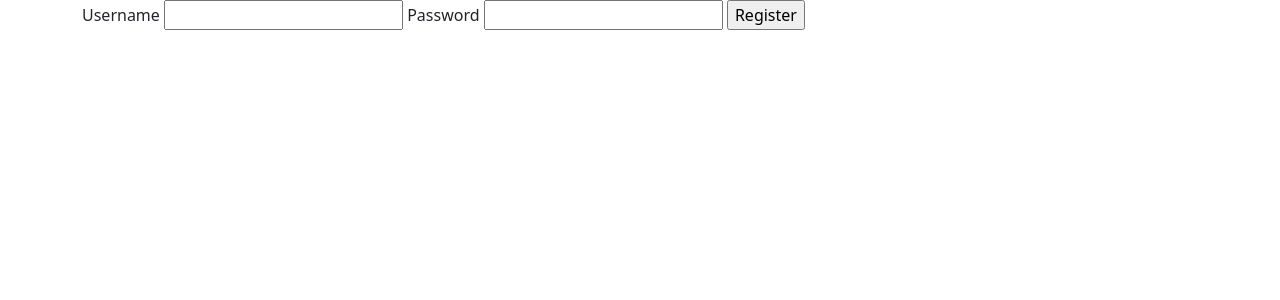
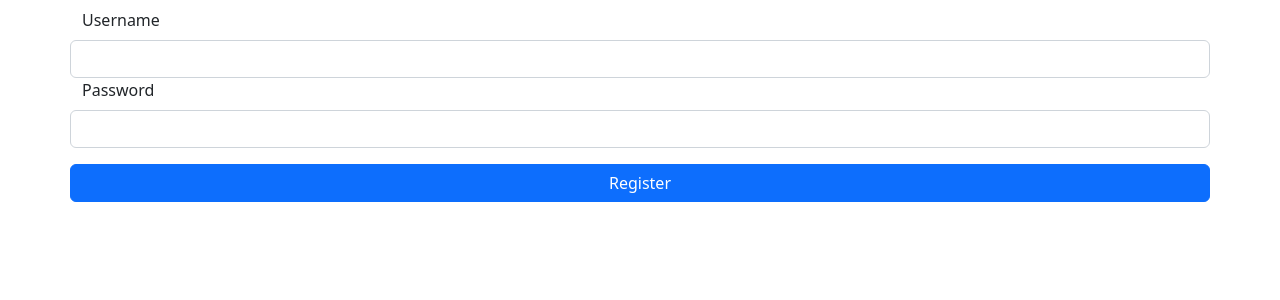
Before and after one commit to kirk0216/blog, a Flask app: page /auth/register in a window 1280 px wide. Shown: the part 56-356 px from the top of the page. Run offline with Flask 2, Linux system fonts and the light colour scheme.

Commit message:
Restyled login and register forms.

```diff
--- a/flaskr/templates/auth/register.html
+++ b/flaskr/templates/auth/register.html
@@ -1,17 +1,17 @@
 {% extends 'base.html' %}
 
 {% block header %}
-    <h1>{% block title %}Register{% endblock %}</h1>
+    <h1>{% block title %}Login{% endblock %}</h1>
 {% endblock %}
 
 {% block content %}
-    <form method="post">
-        <label for="username">Username</label>
-        <input name="username" id="username" required>
+    <form class="row py-2" method="post">
+        <label for="username" class="form-label">Username</label>
+        <input name="username" id="username" class="form-control" required>
 
-        <label for="password">Password</label>
-        <input type="password" name="password" id="password" required>
+        <label for="password" class="form-label">Password</label>
+        <input type="password" name="password" id="password" class="form-control" required>
 
-        <input type="submit" value="Register">
+        <input type="submit" value="Register" class="btn btn-primary mt-3">
     </form>
 {% endblock %}
```
Also changed, not shown: flaskr/templates/auth/login.html (+7 -9 lines).
